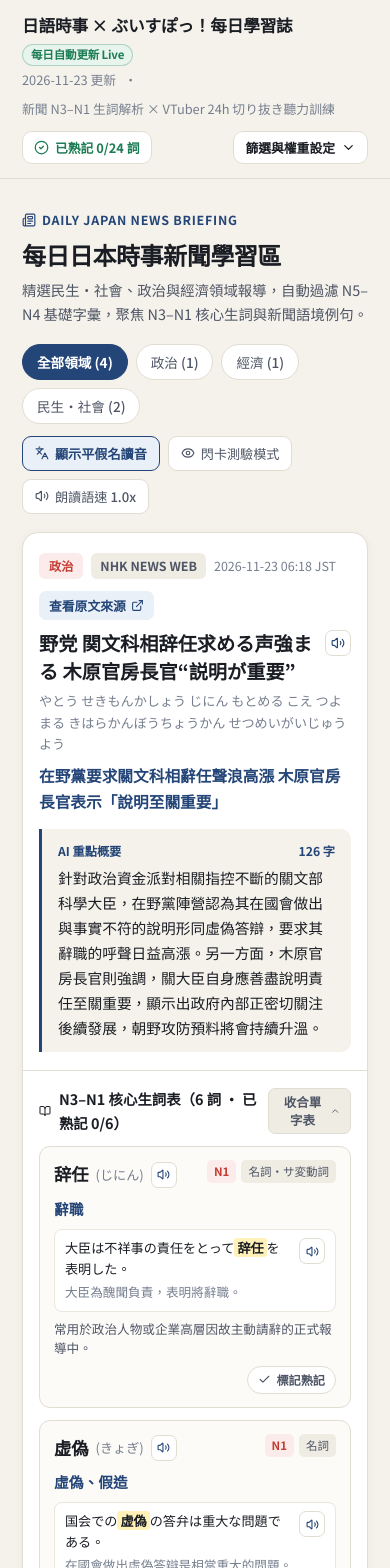
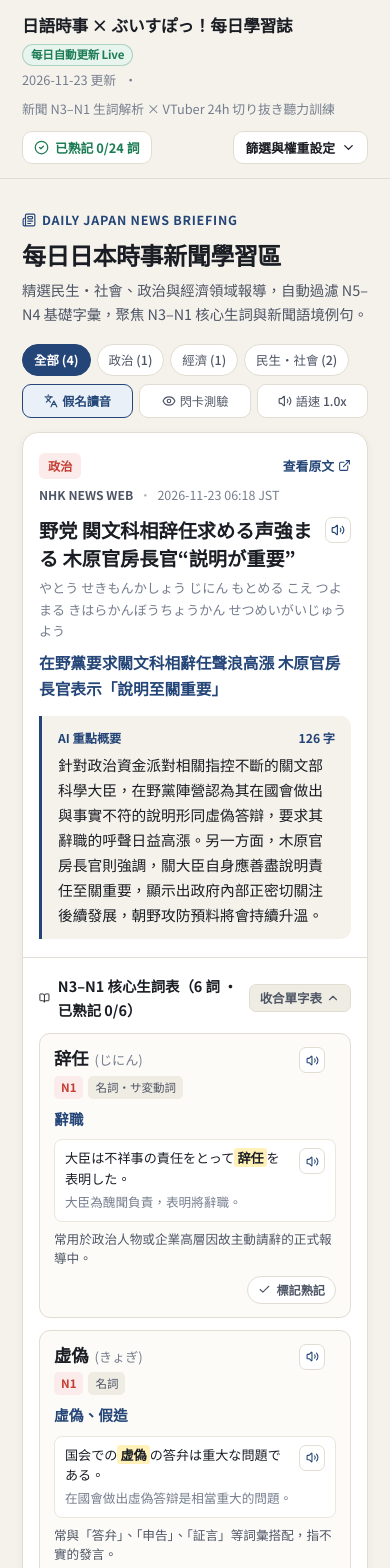
Before and after one commit to shineharumi0918/vspo-jp-news-study, a React (Vite) app: page / in a window 390 px wide. Shown: the top 1568 px of the page. Built offline with nearby package versions, Linux system fonts and the light colour scheme.

Commit message:
style: refine mobile toolbar, news metadata, and TTS button alignment

```diff
--- a/src/components/NewsCard.jsx
+++ b/src/components/NewsCard.jsx
@@ -78,21 +78,21 @@ export function NewsCard({
     <article className="news-card">
       <div className="news-card-top">
         <div className="news-meta-row">
-          <div className="news-meta-left">
           <span className={`cat-badge ${CATEGORY_CLASS[article.categoryKey] || 'cat-society'}`}>
             {article.category}
           </span>
-            <span className="source-badge">{article.source}</span>
+          <div className="news-meta-byline">
+            <span className="source-name">{article.source}</span>
+            <span className="meta-dot" aria-hidden="true">·</span>
             <span className="time-label">{article.publishedAt}</span>
           </div>
-
           <a
             href={article.sourceUrl}
             target="_blank"
             rel="noopener noreferrer"
             className="source-link"
           >
-            <span>查看原文來源</span>
+            <span>查看原文</span>
             <ExternalLink size={13} />
           </a>
         </div>
@@ -164,11 +164,18 @@ export function NewsCard({
                   className={`vocab-card ${isMastered ? 'mastered' : ''}`}
                 >
                   <div className="vocab-card-head">
+                    <div className="vocab-head-main">
                       <div className="vocab-word-line">
                         <span className="vocab-kanji jp-text">{vocab.word}</span>
                         {showReadings && (
                           <span className="vocab-reading jp-text">({vocab.reading})</span>
                         )}
+                      </div>
+                      <div className="vocab-badges">
+                        <span className={`jlpt-badge jlpt-${vocab.jlpt}`}>{vocab.jlpt}</span>
+                        <span className="pos-badge">{vocab.pos}</span>
+                      </div>
+                    </div>
                     {ttsAvailable && (
                       <button
                         type="button"
@@ -182,11 +189,6 @@ export function NewsCard({
                         <Volume2 size={13} />
                       </button>
                     )}
-                    </div>
-                    <div className="vocab-badges">
-                      <span className={`jlpt-badge jlpt-${vocab.jlpt}`}>{vocab.jlpt}</span>
-                      <span className="pos-badge">{vocab.pos}</span>
-                    </div>
                   </div>
 
                   {isMasked ? (
--- a/src/components/NewsSection.jsx
+++ b/src/components/NewsSection.jsx
@@ -4,7 +4,7 @@ import { NewsCard } from './NewsCard';
 import { isTtsSupported } from '../utils/tts';
 
 const CATEGORY_FILTERS = [
-  { key: 'all', label: '全部領域' },
+  { key: 'all', label: '全部' },
   { key: 'politics', label: '政治' },
   { key: 'economy', label: '經濟' },
   { key: 'society', label: '民生・社會' },
@@ -74,29 +74,45 @@ export function NewsSection({
         <div className="study-toggles">
           <button
             type="button"
+            aria-pressed={showReadings}
             className={`toggle-btn ${showReadings ? 'active' : ''}`}
             onClick={() => setShowReadings((prev) => !prev)}
+            title={showReadings ? '點擊隱藏平假名讀音' : '點擊顯示平假名讀音'}
           >
             <Languages size={14} />
-            <span>{showReadings ? '顯示平假名讀音' : '已隱藏讀音'}</span>
+            <span className="toggle-label-desktop">
+              {showReadings ? '顯示平假名讀音' : '已隱藏讀音'}
+            </span>
+            <span className="toggle-label-mobile">假名讀音</span>
           </button>
           <button
             type="button"
+            aria-pressed={hideMeanings}
             className={`toggle-btn ${hideMeanings ? 'active' : ''}`}
             onClick={() => setHideMeanings((prev) => !prev)}
+            title="切換閃卡測驗模式（隱藏中文釋義）"
           >
             {hideMeanings ? <EyeOff size={14} /> : <Eye size={14} />}
-            <span>{hideMeanings ? '閃卡測驗模式：開啟' : '閃卡測驗模式'}</span>
+            <span className="toggle-label-desktop">
+              {hideMeanings ? '閃卡測驗模式：開啟' : '閃卡測驗模式'}
+            </span>
+            <span className="toggle-label-mobile">閃卡測驗</span>
           </button>
           {ttsAvailable && (
             <button
               type="button"
+              aria-pressed={slowSpeech}
               className={`toggle-btn ${slowSpeech ? 'active' : ''}`}
               onClick={() => setSlowSpeech((prev) => !prev)}
               title="切換日語朗讀語速（正常 1.0x / 慢速 0.8x）"
             >
               <Volume2 size={14} />
-              <span>{slowSpeech ? '朗讀語速 0.8x' : '朗讀語速 1.0x'}</span>
+              <span className="toggle-label-desktop">
+                {slowSpeech ? '朗讀語速 0.8x' : '朗讀語速 1.0x'}
+              </span>
+              <span className="toggle-label-mobile">
+                {slowSpeech ? '語速 0.8x' : '語速 1.0x'}
+              </span>
             </button>
           )}
         </div>
--- a/src/components/VspoClipSection.jsx
+++ b/src/components/VspoClipSection.jsx
@@ -211,20 +211,10 @@ export function VspoClipSection({
                 return (
                   <div key={item.term} className="slang-item">
                     <div className="slang-top">
+                      <div className="slang-head-main">
                         <div className="slang-term-group">
                           <span className="slang-term jp-text">{item.term}</span>
                           <span className="slang-reading jp-text">({item.reading})</span>
-                        {ttsAvailable && (
-                          <button
-                            type="button"
-                            className={`btn-tts is-dark ${speakingId === termSpeakId ? 'is-speaking' : ''}`}
-                            onClick={() => handleSpeak(termSpeakId, item.reading || item.term)}
-                            aria-label={`朗讀口語 ${item.term}`}
-                            title="朗讀發音"
-                          >
-                            <Volume2 size={13} />
-                          </button>
-                        )}
                         </div>
                         <div className="slang-tags">
                           <span className="slang-tag">{item.tag}</span>
@@ -242,6 +232,18 @@ export function VspoClipSection({
                             <span className="timestamp-chip mono-text">{item.timestamp}</span>
                           )}
                         </div>
+                      </div>
+                      {ttsAvailable && (
+                        <button
+                          type="button"
+                          className={`btn-tts is-dark ${speakingId === termSpeakId ? 'is-speaking' : ''}`}
+                          onClick={() => handleSpeak(termSpeakId, item.reading || item.term)}
+                          aria-label={`朗讀口語 ${item.term}`}
+                          title="朗讀發音"
+                        >
+                          <Volume2 size={13} />
+                        </button>
+                      )}
                     </div>
                     <p className="slang-meaning">{item.meaningZh}</p>
                     <div className="dark-example">
--- a/src/styles/news.css
+++ b/src/styles/news.css
@@ -66,6 +66,10 @@
   font-weight: 600;
 }
 
+.toggle-label-mobile {
+  display: none;
+}
+
 /* News Cards */
 .news-grid {
   display: grid;
@@ -94,24 +98,17 @@
 .news-meta-row {
   display: flex;
   align-items: center;
-  justify-content: space-between;
-  gap: 12px;
+  gap: 10px;
   flex-wrap: wrap;
-  margin-bottom: 10px;
-}
-
-.news-meta-left {
-  display: flex;
-  align-items: center;
-  gap: 8px;
-  flex-wrap: wrap;
+  margin-bottom: 12px;
 }
 
 .cat-badge {
   font-size: 0.76rem;
   font-weight: 700;
-  padding: 3px 10px;
+  padding: 3px 9px;
   border-radius: 6px;
+  flex-shrink: 0;
 }
 
 .cat-politics {
@@ -129,13 +126,22 @@
   color: var(--accent-indigo);
 }
 
-.source-badge {
-  font-size: 0.78rem;
+.news-meta-byline {
+  display: inline-flex;
+  align-items: center;
+  gap: 6px;
+  flex-wrap: wrap;
+  font-size: 0.8rem;
+  color: var(--text-muted);
+}
+
+.source-name {
   font-weight: 600;
   color: var(--text-secondary);
-  background: var(--bg-subtle);
-  padding: 3px 9px;
-  border-radius: 6px;
+}
+
+.meta-dot {
+  opacity: 0.6;
 }
 
 .time-label {
@@ -144,20 +150,21 @@
 }
 
 .source-link {
+  margin-left: auto;
   display: inline-flex;
   align-items: center;
-  gap: 5px;
+  gap: 4px;
   font-size: 0.8rem;
   font-weight: 600;
   color: var(--accent-indigo);
   text-decoration: none;
-  padding: 4px 10px;
-  border-radius: 7px;
-  background: var(--accent-indigo-soft);
+  padding: 2px 0;
+  flex-shrink: 0;
   transition: opacity 0.15s ease;
 }
 
 .source-link:hover {
+  text-decoration: underline;
   opacity: 0.85;
 }
 
@@ -247,6 +254,8 @@
   font-weight: 600;
   padding: 4px 10px;
   border-radius: 7px;
+  flex-shrink: 0;
+  white-space: nowrap;
 }
 
 .vocab-grid {
@@ -275,13 +284,25 @@
   display: flex;
   align-items: flex-start;
   justify-content: space-between;
-  gap: 8px;
+  gap: 10px;
+}
+
+.vocab-card-head .btn-tts {
+  margin-right: 11px;
+}
+
+.vocab-head-main {
+  display: flex;
+  flex-direction: column;
+  gap: 5px;
+  min-width: 0;
+  flex: 1;
 }
 
 .vocab-word-line {
   display: flex;
-  align-items: center;
-  gap: 7px;
+  align-items: baseline;
+  gap: 6px;
   flex-wrap: wrap;
 }
 
@@ -289,6 +310,7 @@
   font-size: 1.08rem;
   font-weight: 700;
   color: var(--text-primary);
+  line-height: 1.3;
 }
 
 .vocab-reading {
@@ -300,7 +322,7 @@
   display: flex;
   align-items: center;
   gap: 5px;
-  flex-shrink: 0;
+  flex-wrap: wrap;
 }
 
 .jlpt-badge {
@@ -431,6 +453,77 @@
 }
 
 @media (max-width: 640px) {
+  .toolbar-row {
+    flex-direction: column;
+    align-items: stretch;
+    gap: 8px;
+    margin-bottom: 14px;
+  }
+
+  .filter-tabs {
+    flex-wrap: nowrap;
+    overflow-x: auto;
+    -webkit-overflow-scrolling: touch;
+    scrollbar-width: none;
+    gap: 6px;
+    width: 100%;
+  }
+
+  .filter-tabs::-webkit-scrollbar {
+    display: none;
+  }
+
+  .filter-btn {
+    white-space: nowrap;
+    flex-shrink: 0;
+    font-size: 0.78rem;
+    padding: 6px 11px;
+  }
+
+  .study-toggles {
+    flex-wrap: nowrap;
+    gap: 6px;
+    width: 100%;
+  }
+
+  .toggle-btn {
+    flex: 1;
+    min-width: 0;
+    justify-content: center;
+    gap: 4px;
+    font-size: 0.76rem;
+    padding: 7px 6px;
+    white-space: nowrap;
+  }
+
+  .toggle-label-desktop {
+    display: none;
+  }
+
+  .toggle-label-mobile {
+    display: inline;
+  }
+
+  .news-meta-row {
+    row-gap: 6px;
+    column-gap: 8px;
+  }
+
+  .cat-badge {
+    order: 1;
+  }
+
+  .source-link {
+    order: 2;
+    margin-left: auto;
+  }
+
+  .news-meta-byline {
+    order: 3;
+    flex-basis: 100%;
+    font-size: 0.76rem;
+  }
+
   .news-card,
   .vocab-card {
     min-width: 0;
--- a/src/styles/vspo.css
+++ b/src/styles/vspo.css
@@ -255,17 +255,24 @@
 
 .slang-top {
   display: flex;
-  align-items: center;
+  align-items: flex-start;
   justify-content: space-between;
-  gap: 8px;
-  flex-wrap: wrap;
-  margin-bottom: 4px;
+  gap: 10px;
+  margin-bottom: 6px;
+}
+
+.slang-head-main {
+  display: flex;
+  flex-direction: column;
+  gap: 5px;
+  min-width: 0;
+  flex: 1;
 }
 
 .slang-term-group {
   display: flex;
-  align-items: center;
-  gap: 7px;
+  align-items: baseline;
+  gap: 6px;
   flex-wrap: wrap;
 }
 
@@ -273,6 +280,7 @@
   font-size: 1rem;
   font-weight: 700;
   color: #ffffff;
+  line-height: 1.3;
 }
 
 .slang-reading {
@@ -284,6 +292,7 @@
   display: flex;
   align-items: center;
   gap: 6px;
+  flex-wrap: wrap;
 }
 
 .slang-tag {
```
Lines whose indentation alone changed are shown as unchanged.
